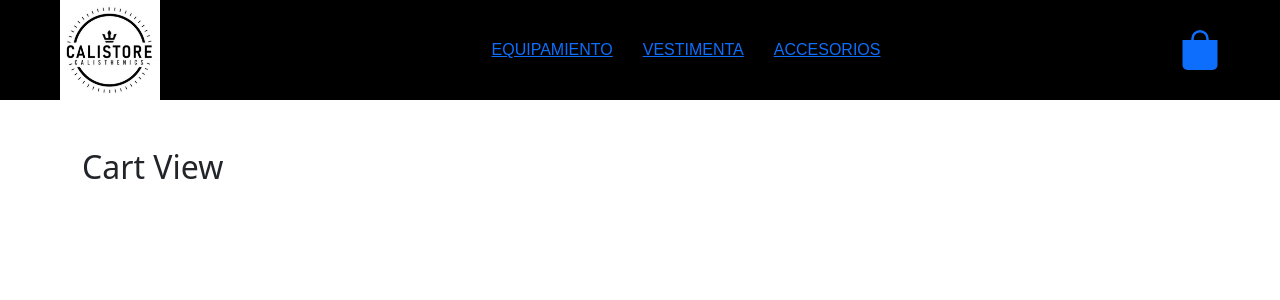
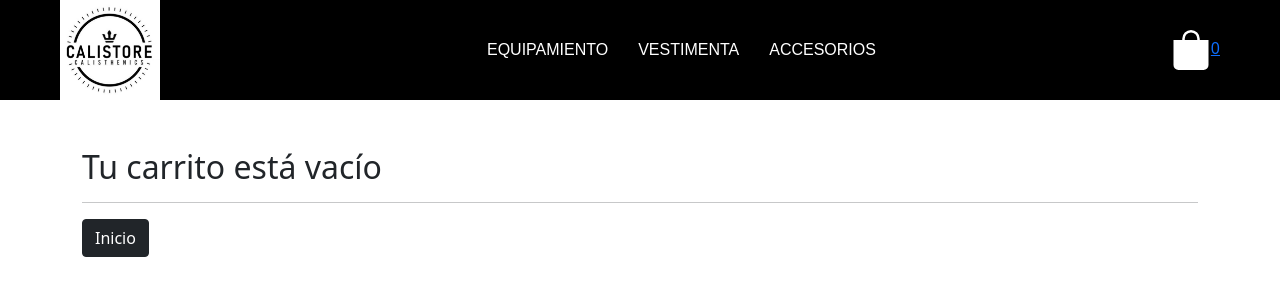
Before and after one commit to NicoFolle/CaliStoreUY, a React (Create React App) app: page /cart in a window 1280 px wide. Shown: the top 300 px of the page. Built offline with nearby package versions, Linux system fonts and the light colour scheme.

Commit message:
CartContext

```diff
--- a/src/App.js
+++ b/src/App.js
@@ -4,22 +4,27 @@ import { ItemListContainer } from './components/ItemListContainer/ItemListContai
 import { ItemDetailContainer } from './components/ItemDetailContainer/ItemDetailContainer';
 import { BrowserRouter, Route, Routes } from 'react-router-dom';
 import { CartView } from './components/CartView/CartView';
+import { CartProvider } from './context/CartContext';
+
 
 function App() {
 
+
   return (
+
+    <CartProvider>
       <BrowserRouter>
+        <NavBar />
+        <Routes>
+          <Route path="/" element={<ItemListContainer />} />
+          <Route path="/productos/:catId" element={<ItemListContainer />} />
+          <Route path="/detail/:itemId" element={<ItemDetailContainer />} />
+          <Route path="/cart" element={<CartView />} />
+        </Routes>
+      </BrowserRouter>
+    </CartProvider>
 
-      <NavBar />
 
-      <Routes>
-        <Route path="/" element={ <ItemListContainer/> }/>
-        <Route path="/productos/:catId" element={ <ItemListContainer/> }/>
-        <Route path="/detail/:itemId" element={ <ItemDetailContainer/> }/>
-        <Route path="/cart" element={ <CartView/> }/>
-      </Routes>
-
-      </BrowserRouter>
   );
 }
 
--- /dev/null
+++ b/src/components/CartView/CartItem.js
@@ -0,0 +1,23 @@
+import React, { useContext } from 'react'
+import { FaTrashAlt } from 'react-icons/fa'
+import { CartContext } from '../../context/CartContext'
+
+export const CartItem = ({img, name, price, cantidad, id}) => {
+
+    const {removerDelCarrito} = useContext(CartContext)
+
+    return (
+        <div className="d-inline-flex p-2 justify-content-between align-items-center w-75">
+            <img src={img} height="10%" width="10%" />
+            <h4>{name}</h4>
+            <p>Precio: $ {price}</p>
+            <p>Cantidad: {cantidad}</p>
+            <button
+                className="btn btn-dark"
+                onClick={() => { removerDelCarrito(id) }}
+            >
+                <FaTrashAlt />
+            </button>
+        </div>
+    )
+}
--- a/src/components/CartView/CartView.js
+++ b/src/components/CartView/CartView.js
@@ -1,9 +1,37 @@
-import React from 'react'
+import React, { useContext } from 'react'
+import { Link } from 'react-router-dom'
+import { CartContext } from '../../context/CartContext'
+import { CartItem } from './CartItem'
 
 export const CartView = () => {
+
+    const { carrito, vaciarCarrito } = useContext(CartContext)
+
     return (
         <div className="container my-5">
-            <h2>Cart View</h2>
+            {
+                carrito.length > 0
+                    ? <>
+                        <h2>Cart View</h2>
+                        <hr />
+                        <section>
+                            {
+                                carrito.map((prod) => <CartItem {...prod} />)
+                            }
+                        </section>
+                        <hr />
+                        <div>
+                            <button className="btn btn-dark" onClick={vaciarCarrito}>Vaciar carrito</button>
+                            <button className="btn btn-dark mx-3">Ir al checkout</button>
+                        </div>
+                    </>
+
+                    : <>
+                        <h2>Tu carrito está vacío</h2>
+                        <hr />
+                        <Link to="/" className="btn btn-dark">Inicio</Link>
+                    </>
+            }
         </div>
     )
 }
--- a/src/components/CartWidget/CartWidget.js
+++ b/src/components/CartWidget/CartWidget.js
@@ -1,12 +1,16 @@
+import { useContext } from 'react'
 import { BsFillBagFill } from 'react-icons/bs'
+import { CartContext } from '../../context/CartContext'
 import './CartWidget.scss'
 
 export const CartWidget = () => {
 
+    const {totalCantidad} = useContext(CartContext)
 
     return (
         <div>
             <BsFillBagFill className="cartWidget"/>
+            <span>{totalCantidad()}</span>
         </div>
     )
 }
--- a/src/components/CartWidget/CartWidget.scss
+++ b/src/components/CartWidget/CartWidget.scss
@@ -1,3 +1,4 @@
 .cartWidget {
     font-size: 40px;
+    color: white;
 }
--- a/src/components/ItemDetail/ItemDetail.js
+++ b/src/components/ItemDetail/ItemDetail.js
@@ -1,14 +1,17 @@
-import React, { useState } from 'react'
+import React, { useContext, useState } from 'react'
 import { Card, Button } from "react-bootstrap"
 import { useNavigate } from 'react-router'
 import { Link } from 'react-router-dom'
+import { CartContext } from '../../context/CartContext'
 import { ItemCount } from '../ItemCount/ItemCount'
 
 export const ItemDetail = ({id, name, img, desc, price, category, stock}) => {
 
+  const {agregarAlCarrito, isInCart} = useContext(CartContext)
+
     const navigate = useNavigate()
+
     const [cantidad,setCantidad] = useState(0)
-    const [agregado,setAgregado] = useState(false)
 
     const handleVolver = () => {
       navigate(-1)
@@ -19,7 +22,15 @@ export const ItemDetail = ({id, name, img, desc, price, category, stock}) => {
     }
 
     const handleAgregar = () => {
-      if (cantidad > 0) {setAgregado(true)}
+      if (cantidad > 0) {
+        agregarAlCarrito({
+          id,
+          img,
+          name,
+          price,
+          cantidad
+        })
+      }
     }
 
 
@@ -33,7 +44,7 @@ export const ItemDetail = ({id, name, img, desc, price, category, stock}) => {
                   <Card.Text>{category}</Card.Text>
 
                   {
-                    !agregado
+                    !isInCart(id)
                     ?   <ItemCount
                             max={stock}
                             cantidad={cantidad}
--- a/src/components/NavBar/NavBar.scss
+++ b/src/components/NavBar/NavBar.scss
@@ -13,6 +13,7 @@
     }
 
     nav {
+
         ul {
             display: flex;
             align-items: center;
@@ -24,7 +25,12 @@
                 font-weight: 500;
                 text-transform: uppercase;
                 padding: 15px;
-                list-style: none;
+                list-style-type: none;
+
+                a:link, a:visited, a:active {
+                    text-decoration:none;
+                    color: white;
+                }
             }
         }
     }
--- /dev/null
+++ b/src/context/CartContext.js
@@ -0,0 +1,46 @@
+import { createContext, useState } from "react";
+
+export const CartContext = createContext()
+
+export const CartProvider = ({children}) => {
+
+    const [carrito, setCarrito] = useState([])
+
+    const agregarAlCarrito = (item) => {
+        setCarrito([...carrito, item])
+    }
+
+    const removerDelCarrito = (id) => {
+        setCarrito(carrito.filter(prod => prod.id !== id))
+    }
+
+    const vaciarCarrito = () => {
+        setCarrito([])
+    }
+
+    const isInCart = (id) => {
+        return carrito.some(prod => prod.id === id)
+    }
+
+    const totalCantidad = () => {
+        return carrito.reduce((acc, prod) => acc + prod.cantidad, 0)
+    }
+
+    const totalCosto = () => {
+        return carrito.reduce((acc, prod) => acc + prod.precio * prod.cantidad, 0)
+    }
+
+    return (
+        <CartContext.Provider value={{
+            carrito,
+            agregarAlCarrito,
+            removerDelCarrito,
+            vaciarCarrito,
+            isInCart,
+            totalCantidad,
+            totalCosto
+        }}>
+            {children}
+        </CartContext.Provider>
+    )
+}
```
